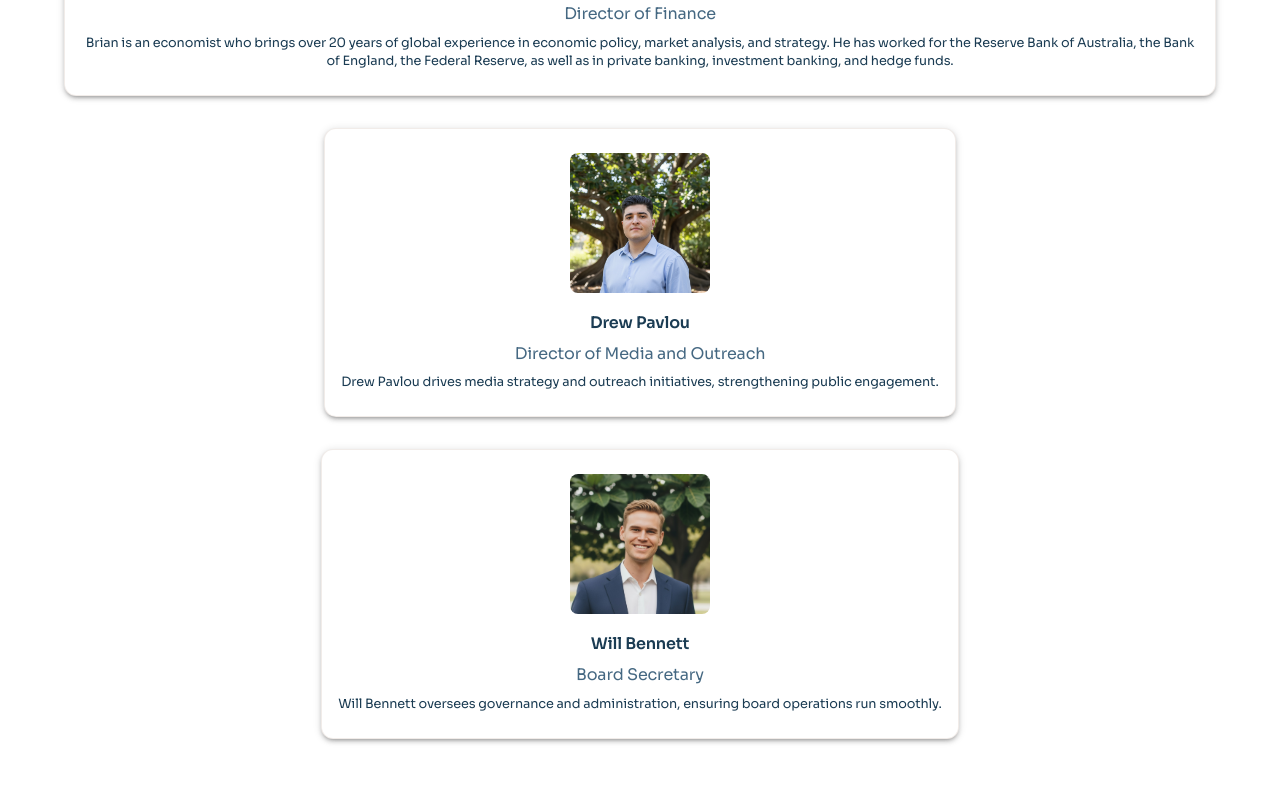
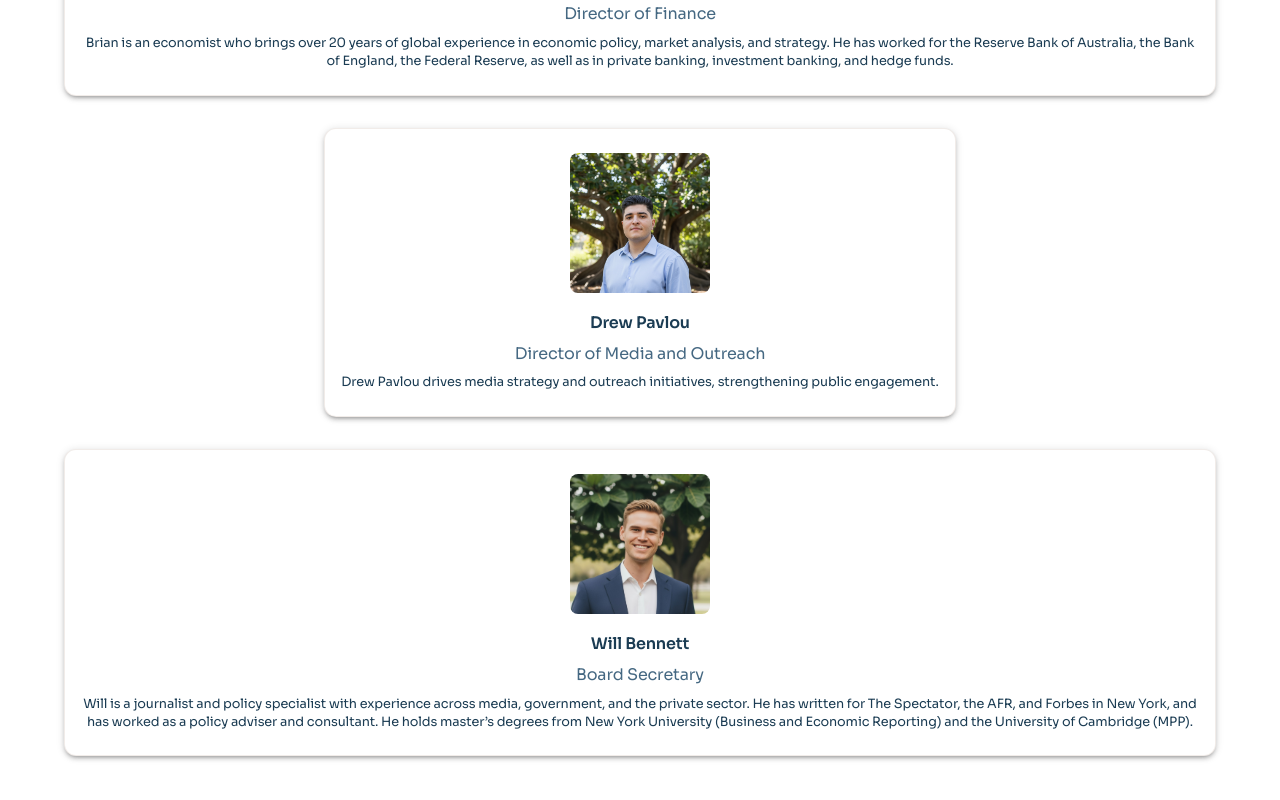
Before and after one commit to hrmainland/spinstitute, a React (Vite) app: page /spinstitute/our-people in a window 1280 px wide. Shown: the part 1872-2672 px from the top of the page. Built offline with nearby package versions, Linux system fonts and the light colour scheme.

Commit message:
Update OurPeople.jsx

```diff
--- a/src/pages/OurPeople.jsx
+++ b/src/pages/OurPeople.jsx
@@ -47,7 +47,7 @@ export default function OurPeople() {
       name: 'Will Bennett',
       role: 'Board Secretary',
       image: willBennett,
-      bio: 'Will Bennett oversees governance and administration, ensuring board operations run smoothly.',
+      bio: 'Will is a journalist and policy specialist with experience across media, government, and the private sector. He has written for The Spectator, the AFR, and Forbes in New York, and has worked as a policy adviser and consultant. He holds master’s degrees from New York University (Business and Economic Reporting) and the University of Cambridge (MPP).',
     },
   ];
 
```
